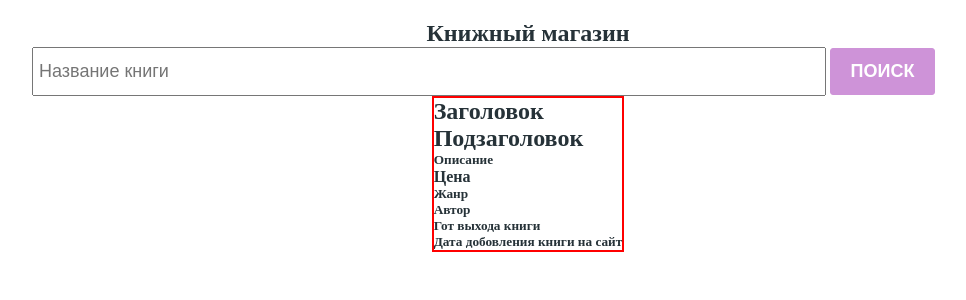
After one commit to irshatbek/Todu, a Django app: page /bookshop/ in a window 1280 px wide. The commit adds this page. Shown: the top 300 px of the page, without its empty margins (112-1078 px from the left). Run offline with Django 3.2, Linux system fonts and the light colour scheme.

Commit message:
add bookstor html file

```diff
--- a/main/static/styles/index.css
+++ b/main/static/styles/index.css
@@ -105,6 +105,14 @@ section{
   cursor: pointer;
 }
 
+/* Для магазина книг */
+.boxOne{
+  border: 2px solid red;
+}
+.boxTwo{
+  border: 2px solis red;
+}
+
 /*
 /* The container */
 /* .container {
--- /dev/null
+++ b/main/templates/bookshop.html
@@ -0,0 +1,44 @@
+
+{% load static %}
+<!DOCTYPE html>
+<html lang="en" dir="ltr">
+  <head>
+    <meta charset="utf-8">
+    <title></title>
+    <link rel="stylesheet" href="{% static 'styles/index.css' %}">
+    <link rel="stylesheet" href="{% static 'styles/checkbox.css' %}">
+  </head>
+  <section>
+    <div class="heder_one">
+      <h1>Книжный магазин</h1>
+    </div>
+
+
+    <div class="create_container">
+      <input
+      class="create_input"
+      type="text"
+      placeholder="Название книги">
+      <button class="create_button" type="button" name="button">Поиск</button>
+    </div>
+    <div class="boxOne">
+      <h1 class="titleBook">Заголовок</h1>
+      <div class="boxTwo">
+        <h2 class="subtitleBox">Подзаголовок</h2>
+        <h5>Описание</h5>
+        <h4>Цена</h4>
+        <h5>Жанр</h5>
+        <h5>Автор</h5>
+        <h5>Гот выхода книги</h5>
+        <h5>Дата добовления книги на сайт</h5>
+
+      </div>
+    </div>
+
+
+
+  </section>
+  <body>
+
+  </body>
+</html>
--- a/main/views.py
+++ b/main/views.py
@@ -36,3 +36,6 @@ def info_change(request):
 
 def info_dell(request):
     return render(request, "info_dell.html")
+
+def bookshop(request):
+    return render(request, "bookshop.html")
--- a/todo/urls.py
+++ b/todo/urls.py
@@ -15,7 +15,7 @@ Including another URLconf
 """
 from django.contrib import admin
 from django.urls import path
-from main.views import homepage, test, fizz_buzz, second, info_one, info_change, info_dell
+from main.views import homepage, test, fizz_buzz, second, info_one, info_change, info_dell, bookshop
 from django.conf import settings
 from django.conf.urls.static import static
 
@@ -30,5 +30,6 @@ urlpatterns = [
     path("info_one/", info_one, name = "info_one"),
     path("info_change/", info_change, name = "info_change"),
     path("info_dell/", info_dell, name = "info_dell"),
+    path("bookshop/", bookshop, name = "bookshop"),
 ]   + static(settings.STATIC_URL, document_root=settings.STATIC_ROOT)\
     + static(settings.MEDIA_URL, document_root=settings.MEDIA_ROOT)
```
